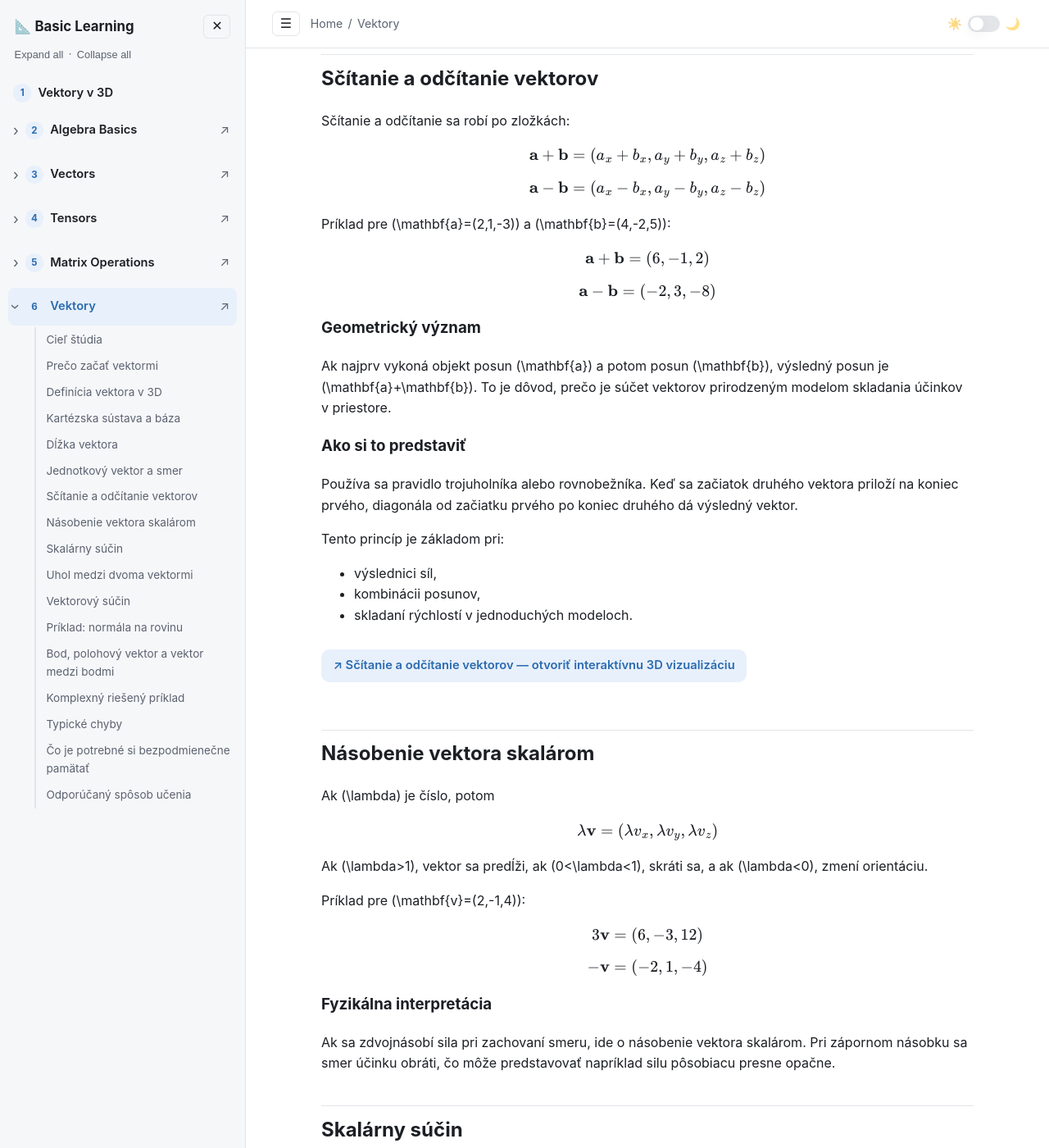
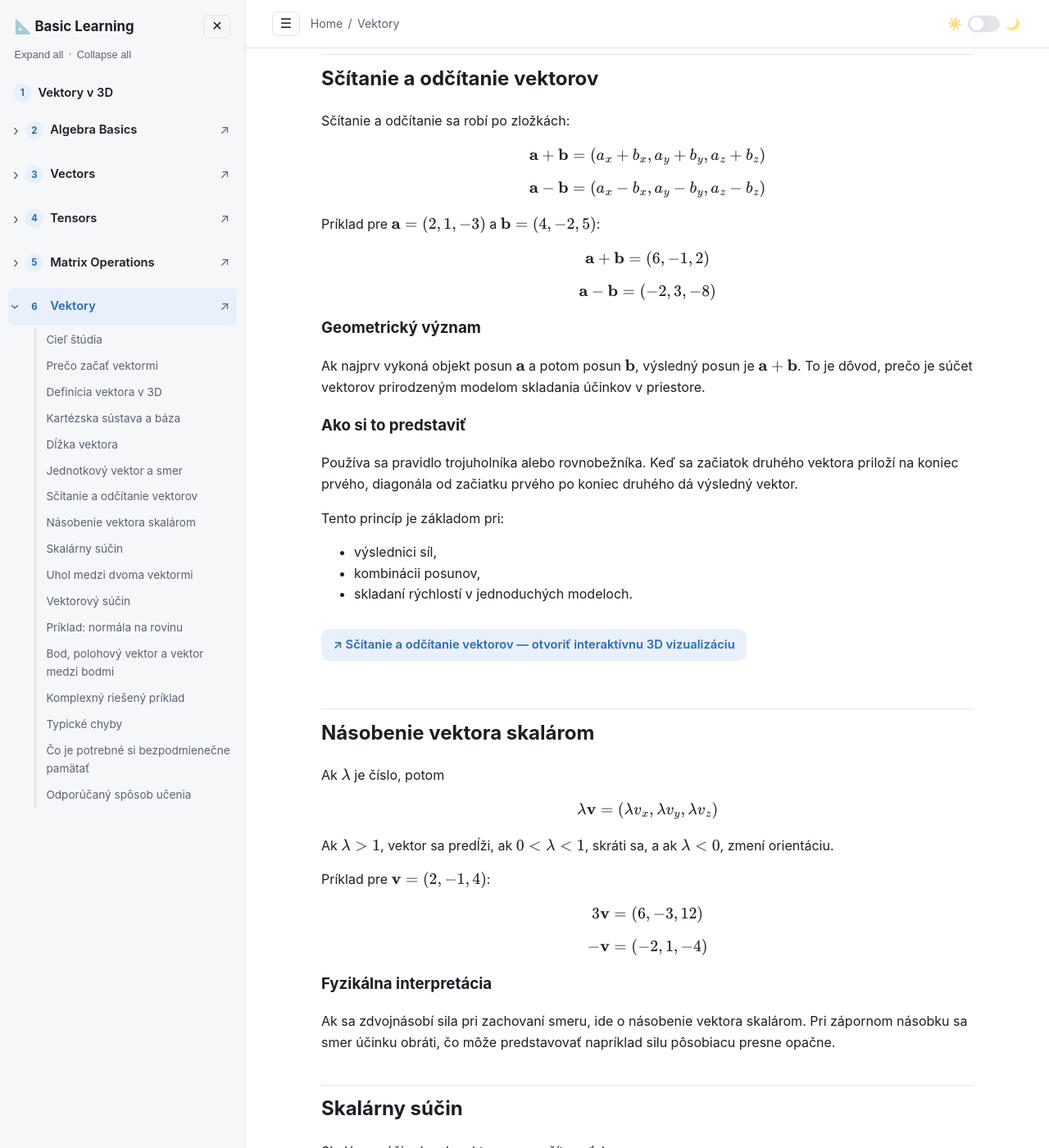
Before and after one commit to martinnecpal/basic_learning, a Jekyll site: the page built from _chapters/vektory.md, in a window 1280 px wide and 1400 px high, scrolled down 3190 px. Shown: the whole window at 82% size. Built offline with Jekyll 4.4.1, drawn with Linux system fonts in a browser that asks for light colours; some of the changed text lies outside the part shown.

Commit message:
opravene rovnice

```diff
--- a/_chapters/vektory.md
+++ b/_chapters/vektory.md
@@ -173,7 +173,7 @@ $$
 \mathbf{a}-\mathbf{b}=(a_x-b_x,a_y-b_y,a_z-b_z)
 $$
 
-Príklad pre \(\mathbf{a}=(2,1,-3)\) a \(\mathbf{b}=(4,-2,5)\):
+Príklad pre $$\mathbf{a}=(2,1,-3)$$ a $$\mathbf{b}=(4,-2,5)$$:
 
 $$
 \mathbf{a}+\mathbf{b}=(6,-1,2)
@@ -185,7 +185,7 @@ $$
 
 ### Geometrický význam
 
-Ak najprv vykoná objekt posun \(\mathbf{a}\) a potom posun \(\mathbf{b}\), výsledný posun je \(\mathbf{a}+\mathbf{b}\). To je dôvod, prečo je súčet vektorov prirodzeným modelom skladania účinkov v priestore.
+Ak najprv vykoná objekt posun $$\mathbf{a}$$ a potom posun $$\mathbf{b}$$, výsledný posun je $$\mathbf{a}+\mathbf{b}$$. To je dôvod, prečo je súčet vektorov prirodzeným modelom skladania účinkov v priestore.
 
 ### Ako si to predstaviť
 
@@ -201,15 +201,15 @@ Tento princíp je základom pri:
 
 ## Násobenie vektora skalárom
 
-Ak \(\lambda\) je číslo, potom
+Ak $$\lambda$$ je číslo, potom
 
 $$
 \lambda\mathbf{v}=(\lambda v_x,\lambda v_y,\lambda v_z)
 $$
 
-Ak \(\lambda>1\), vektor sa predĺži, ak \(0<\lambda<1\), skráti sa, a ak \(\lambda<0\), zmení orientáciu.
+Ak $$\lambda>1$$, vektor sa predĺži, ak $$0<\lambda<1$$, skráti sa, a ak $$\lambda<0$$, zmení orientáciu.
 
-Príklad pre \(\mathbf{v}=(2,-1,4)\):
+Príklad pre $$\mathbf{v}=(2,-1,4)$$:
 
 $$
 3\mathbf{v}=(6,-3,12)
@@ -239,7 +239,7 @@ $$
 
 Výsledok je číslo, nie vektor. Jeho význam spočíva v meraní toho, nakoľko majú vektory podobný smer.
 
-Príklad pre \(\mathbf{a}=(1,2,3)\) a \(\mathbf{b}=(4,-1,2)\):
+Príklad pre $$\mathbf{a}=(1,2,3)$$ a $$\mathbf{b}=(4,-1,2)$$:
 
 $$
 \mathbf{a}\cdot\mathbf{b}=1\cdot4+2\cdot(-1)+3\cdot2=8
@@ -306,7 +306,7 @@ Vektorový súčin:
 
 ### Pravidlo pravej ruky
 
-Ak sa prsty pravej ruky ohýbajú od \(\mathbf{a}\) k \(\mathbf{b}\), vystretý palec ukazuje smer \(\mathbf{a}\times\mathbf{b}\). Tento smer sa zmení na opačný, ak sa zmení poradie vektorov.
+Ak sa prsty pravej ruky ohýbajú od $$\mathbf{a}$$ k $$\mathbf{b}$$, vystretý palec ukazuje smer $$\mathbf{a}\times\mathbf{b}$$. Tento smer sa zmení na opačný, ak sa zmení poradie vektorov.
 
 To znamená:
 
@@ -342,15 +342,15 @@ $$
 A=(x_A,y_A,z_A)
 $$
 
-potom jeho polohový vektor je vektor vedúci od počiatku do bodu \(A\).
+potom jeho polohový vektor je vektor vedúci od počiatku do bodu $$A$$.
 
-Ak sú dané body \(A\) a \(B\), potom vektor medzi nimi je
+Ak sú dané body $$A$$ a $$B$$, potom vektor medzi nimi je
 
 $$
 \overrightarrow{AB}=B-A
 $$
 
-Príklad pre \(A=(1,2,0)\) a \(B=(4,-1,5)\):
+Príklad pre $$A=(1,2,0)$$ a $$B=(4,-1,5)$$:
 
 $$
 \overrightarrow{AB}=(3,-3,5)
@@ -370,7 +370,7 @@ $$
 
 Cieľ:
 
-1. určiť \(\overrightarrow{AB}\) a \(\overrightarrow{AC}\),
+1. určiť $$\overrightarrow{AB}$$ a $$\overrightarrow{AC}$$,
 2. určiť ich dĺžky,
 3. vypočítať skalárny súčin a uhol medzi nimi,
 4. určiť normálu na rovinu \(ABC\).
```
